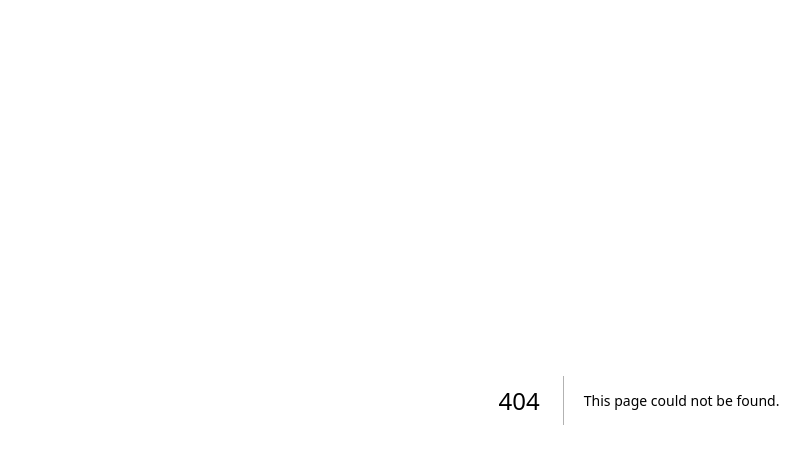
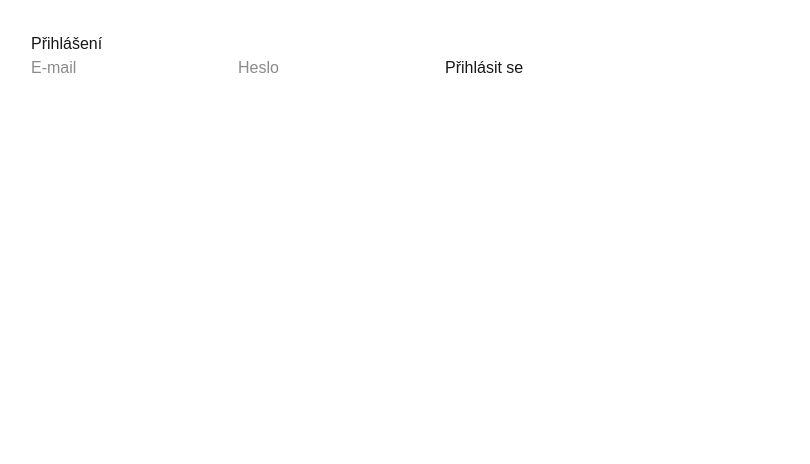
Before and after one commit to bbglod/treninkovy-dennik, a Next.js app: page /prihlaseni in a window 1280 px wide. Before the commit this address had no page. Shown: the top 464 px of the page, without its empty margins (1-811 px from the left). Built offline with nearby package versions, Linux system fonts and the light colour scheme; no server answers.

Commit message:
Prihlaseni

```diff
--- /dev/null
+++ b/app/prihlaseni/page.js
@@ -0,0 +1,28 @@
+'use client'
+
+import { useState } from 'react'
+import { useRouter } from 'next/navigation'
+import { supabase } from '../../lib/supabaseClient'
+
+export default function PrihlaseniPage() {
+  const [email, setEmail] = useState('')
+  const [heslo, setHeslo] = useState('')
+  const [zprava, setZprava] = useState('')
+  const router = useRouter()
+
+  async function prihlasit() {
+    const { error } = await supabase.auth.signInWithPassword({ email, password: heslo })
+    if (error) setZprava('Chyba: ' + error.message)
+    else router.push('/treninky')
+  }
+
+  return (
+    <div style={{ padding: '2rem', fontFamily: 'sans-serif' }}>
+      <h1>Přihlášení</h1>
+      <input placeholder="E-mail" value={email} onChange={(e) => setEmail(e.target.value)} />
+      <input type="password" placeholder="Heslo" value={heslo} onChange={(e) => setHeslo(e.target.value)} />
+      <button onClick={prihlasit}>Přihlásit se</button>
+      <p>{zprava}</p>
+    </div>
+  )
+}
```
Also changed, not shown: 1 other file (tests, documents, lock files or other folders).
